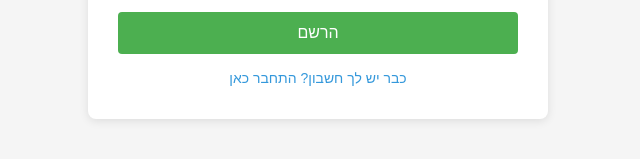
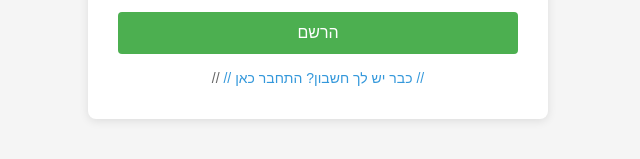
Before and after one commit to tf616248-create/Todos-Tehila-Fried, a React (Create React App) app in the folder ToDoListReact/: page /register in a window 1280 px wide. Shown: the part 447-606 px from the top of the page, without its empty margins (322-962 px from the left). Built offline with nearby package versions, Linux system fonts and the light colour scheme.

Commit message:
Update Register.js

```diff
--- a/ToDoListReact/src/Register.js
+++ b/ToDoListReact/src/Register.js
@@ -283,9 +283,9 @@ export default function Register() {
         </button>
 
         <div style={styles.loginLink}>
-          <Link to="/login" style={styles.link}>
-            כבר יש לך חשבון? התחבר כאן
-          </Link>
+          // <Link to="/login" style={styles.link}>
+          //   כבר יש לך חשבון? התחבר כאן
+          // </Link>
         </div>
       </div>
     </div>
```
